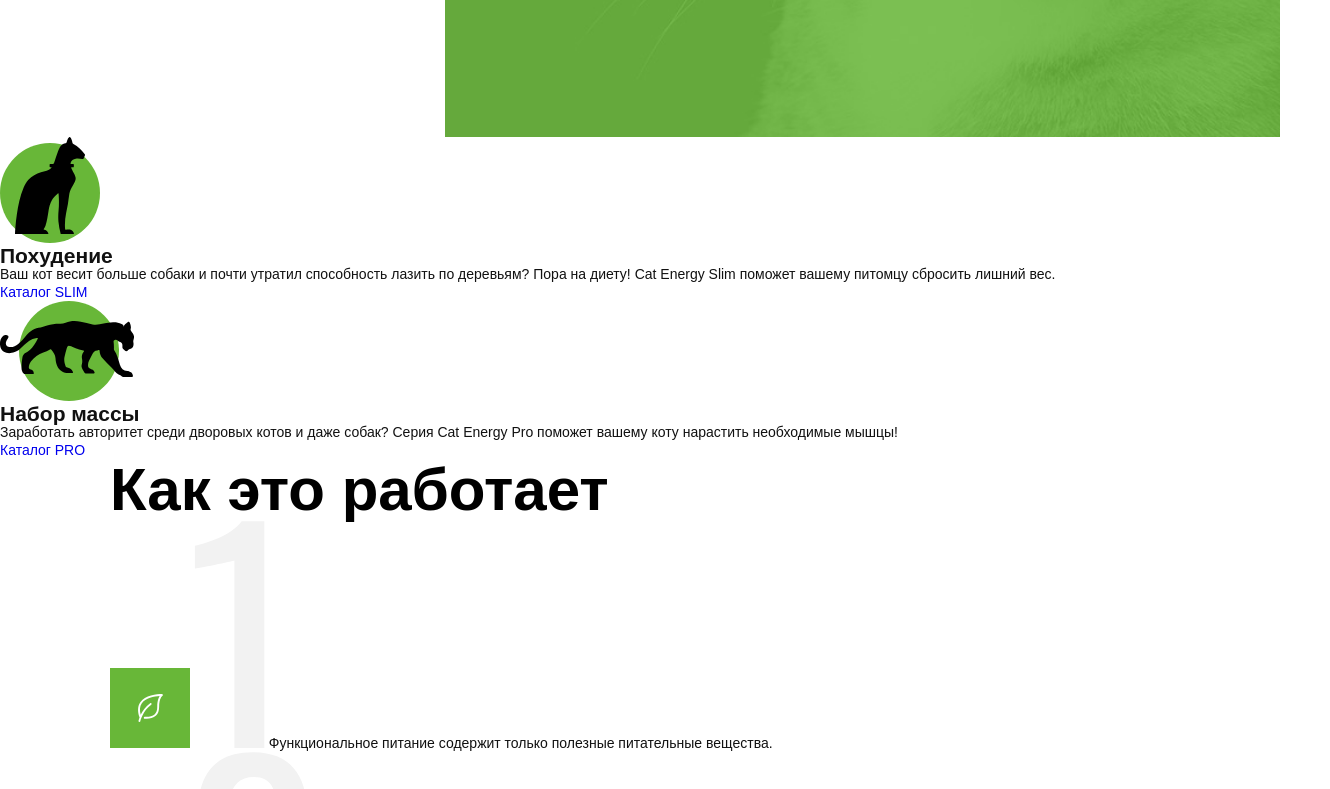
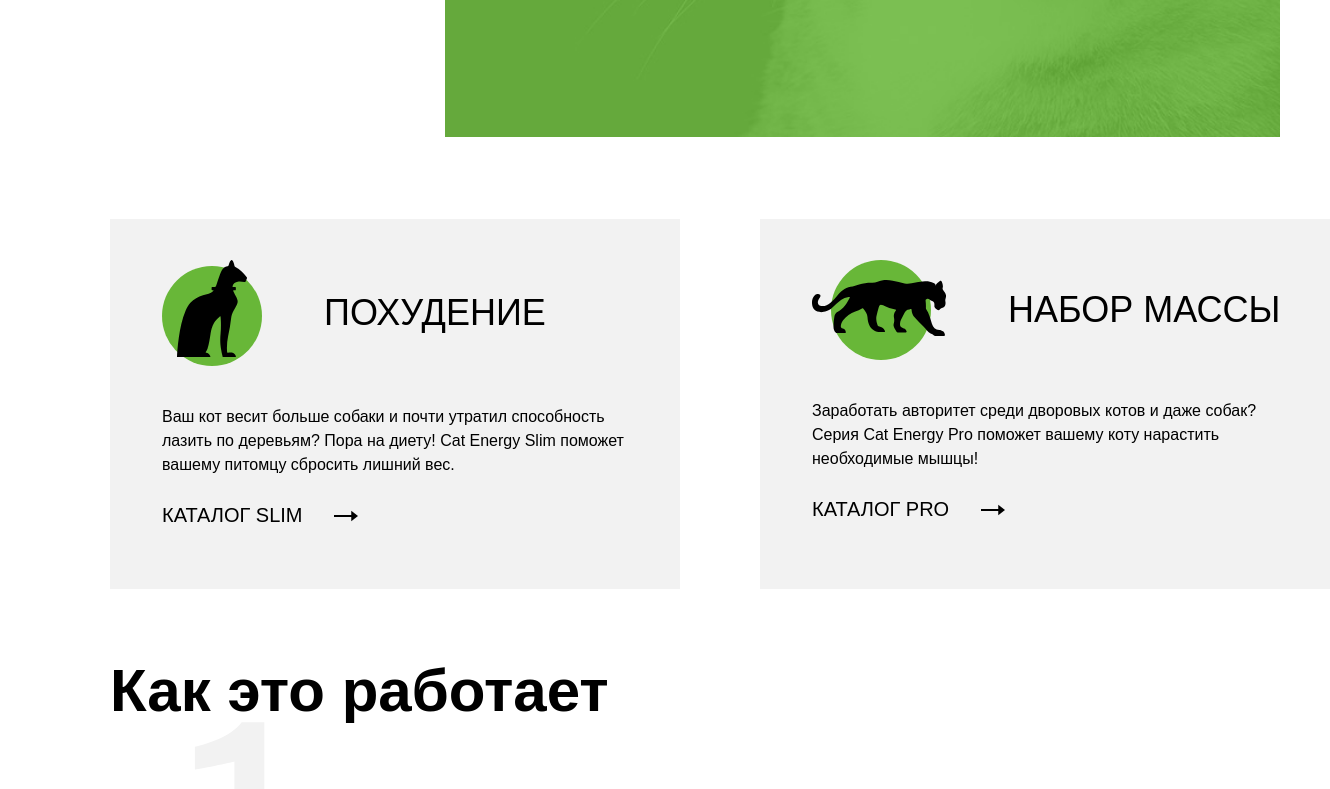
Before and after one commit to benchiz/catenergy, a website: page source/index.html in a window 1280 px wide. Shown: the part 668-1457 px from the top of the page, 1330 px wide, since content can reach past the window. Drawn offline with nearby package versions, Linux system fonts and the light colour scheme; files that its build step writes are made by us from their sources; files whose address does not match are found by name.

Commit message:
04.05.22

```diff
--- a/source/index.html
+++ b/source/index.html
@@ -46,25 +46,39 @@
   </div>
   <main>
     <section class="advantage">
+      <div class="advantage-block__wrapper container">
         <div class="advantage-block">
+          <div class="title-section">
             <img src="img/cat_back.svg" alt="Кот">
-        <h2 class="advantage-block__title">Похудение</h2>
-        <p class="advantage-block__subtitle">
+            <span>Похудение</span>
+          </div>
+          <p>
             Ваш кот весит больше собаки и&nbsp;почти утратил способность
             лазить по&nbsp;деревьям? Пора на&nbsp;диету! Cat Energy Slim поможет
             вашему питомцу сбросить лишний вес.
           </p>
-        <a class="advantage-block__link" href="javascript:void(0)">Каталог SLIM</a>
+          <a href="javascript:void(0)">Каталог SLIM</a>
+          <svg width="32" height="12" viewBox="0 0 32 12" fill="none" xmlns="http://www.w3.org/2000/svg">
+            <line y1="6" x2="18" y2="6" stroke="black" stroke-width="2" />
+            <path d="M24 6L17.25 11.1962L17.25 0.803848L24 6Z" fill="black" />
+          </svg>
         </div>
         <div class="advantage-block">
+          <div class="title-section">
             <img src="img/cat_back-panther.svg" alt="Пантера">
-        <h2 class="advantage-block__title">Набор массы</h2>
-        <p class="advantage-block__subtitle">
+            <span>Набор массы</span>
+          </div>
+          <p>
             Заработать авторитет среди дворовых котов и&nbsp;даже собак?
             Серия Cat Energy Pro поможет вашему коту нарастить
             необходимые мышцы!
           </p>
-        <a class="advantage-block__link" href="javascript:void(0)">Каталог PRO</a>
+          <a href="javascript:void(0)">Каталог PRO</a>
+          <svg width="32" height="12" viewBox="0 0 32 12" fill="none" xmlns="http://www.w3.org/2000/svg">
+            <line y1="6" x2="18" y2="6" stroke="black" stroke-width="2" />
+            <path d="M24 6L17.25 11.1962L17.25 0.803848L24 6Z" fill="black" />
+          </svg>
+        </div>
       </div>
     </section>
     <section class="work">
--- /dev/null
+++ b/source/sass/blocks/advantage.scss
@@ -0,0 +1,48 @@
+.advantage {
+    margin-top: 82px;
+    margin-bottom: 71px;
+}
+
+.advantage-block__wrapper {
+    display: flex;
+}
+
+.title-section {
+    display: flex;
+    align-items: center;
+    margin: 41px 0 39px 52px;
+}
+
+.advantage-block {
+    background-color: #F2F2F2;
+    margin-right: 80px;
+    padding-bottom: 59px;
+
+    & span {
+        font-family: inherit;
+        font-size: 36px;
+        line-height: 38px;
+        text-transform: uppercase;
+        color: #000000;
+        margin-left: 62px;
+    }
+
+    & p {
+        font-family: 'Arial';
+        font-size: 16px;
+        line-height: 24px;
+        color: #000000;
+        margin: 0 51px 23px 52px;
+        width: 467px;
+    }
+
+    & a {
+        font-family: inherit;
+        font-size: 20px;
+        line-height: 30px;
+        text-align: center;
+        text-transform: uppercase;
+        color: #000000;
+        margin: 0 28px 0 52px;
+    }
+}
--- a/source/sass/style.scss
+++ b/source/sass/style.scss
@@ -3,3 +3,4 @@
 @import "general/global";
 @import "blocks/header";
 @import "blocks/program";
+@import "blocks/advantage";
```
Lines whose indentation alone changed are shown as unchanged.
